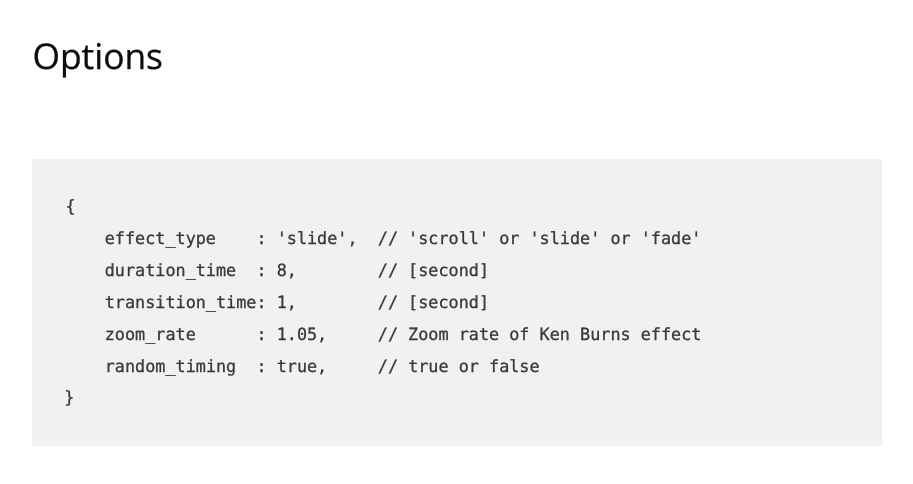
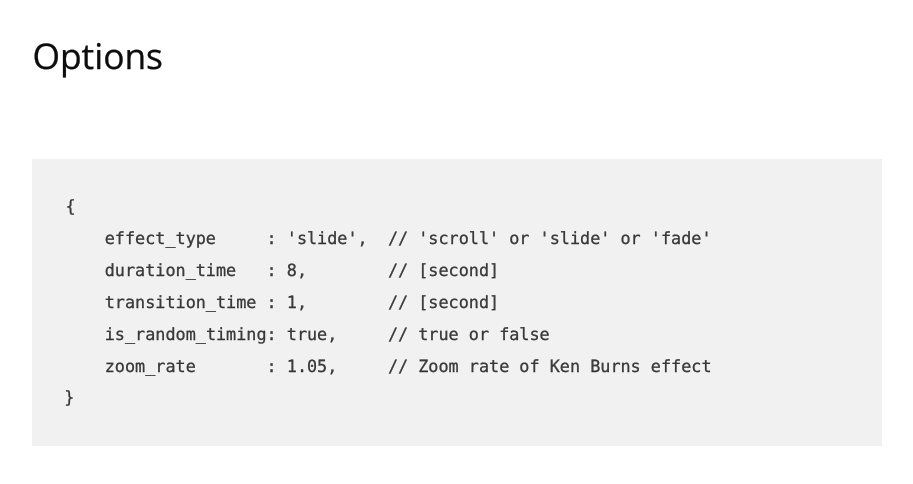
Before and after one commit to takty/stomp, a website: page docs/background-image.html in a window 1280 px wide. Shown: the part 2370-2854 px from the top of the page, without its empty margins (183-1096 px from the left). Drawn offline with nearby package versions, Linux system fonts and the light colour scheme; files that its build step writes are made by us from their sources.

Commit message:
Update docs

```diff
--- a/docs/background-image.html
+++ b/docs/background-image.html
@@ -108,11 +108,11 @@
 	<h2>Options</h2>
 
 	<pre><code>{
-    effect_type    : 'slide',  // 'scroll' or 'slide' or 'fade'
-    duration_time  : 8,        // [second]
-    transition_time: 1,        // [second]
-    zoom_rate      : 1.05,     // Zoom rate of Ken Burns effect
-	random_timing  : true,     // true or false
+    effect_type     : 'slide',  // 'scroll' or 'slide' or 'fade'
+    duration_time   : 8,        // [second]
+    transition_time : 1,        // [second]
+	is_random_timing: true,     // true or false
+    zoom_rate       : 1.05,     // Zoom rate of Ken Burns effect
 }</code></pre>
 
 </div>
```
Also changed, not shown: docs/slide-show.html (+1 -0 lines), docs/background-image.min.js, docs/slide-show.min.js.
